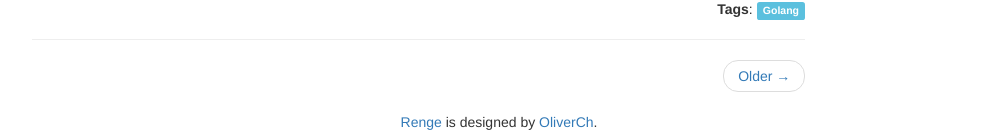
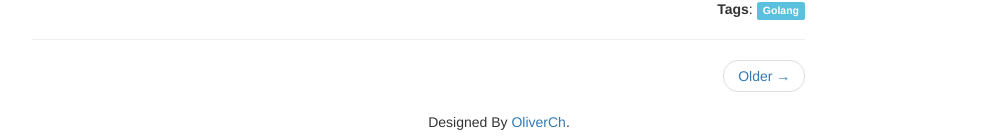
Before and after one commit to snxq/snxq.github.io, a Jekyll site: the page built from index.html, in a window 1280 px wide. Shown: the part 855-994 px from the top of the page, without its empty margins (141-1138 px from the left). Built offline with Jekyll 4.4.1, drawn with Linux system fonts in a browser that asks for light colours; the list of posts is cut into pages by our own code.

Commit message:
:art: update

```diff
--- a/_includes/footer.html
+++ b/_includes/footer.html
@@ -1,7 +1,7 @@
 <!-- footer -->
 <div class="col-xs-12 span9">
   <p class="text-center">
-    <a href="https://github.com/billyfish152/Renge">Renge</a> is designed by
+    Designed By
     <a href="https://snxq.github.io">OliverCh</a>.</p></div>
 </div>
 </div>
```
